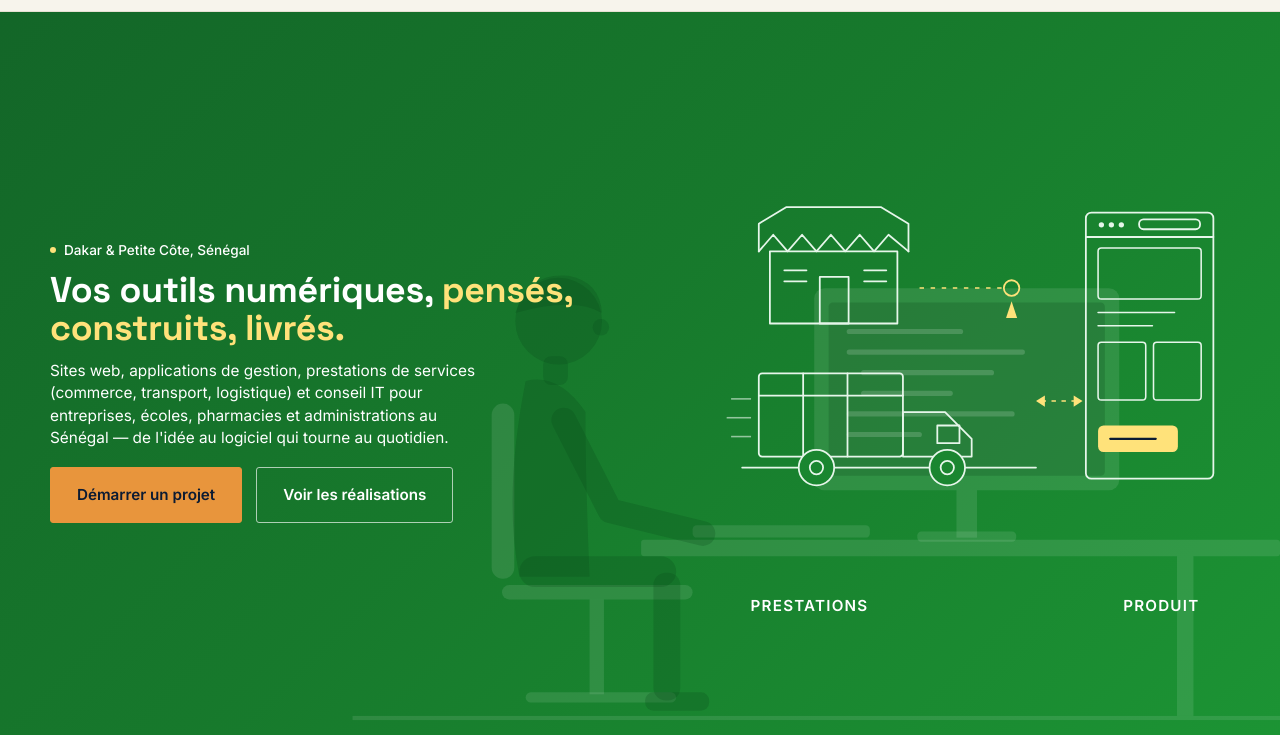
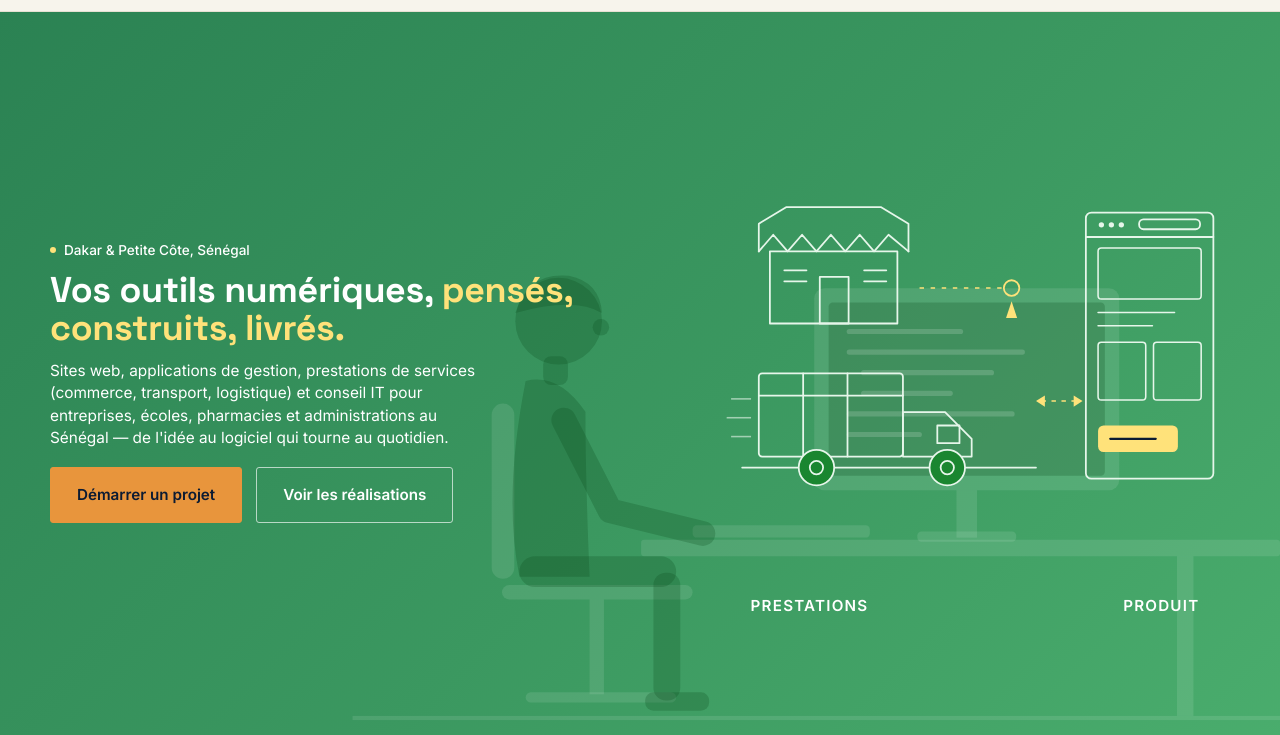
Before and after one commit to keurnjommultiservices-star/site-vitrine-consultance_it, a plain HTML site: page index.html in a window 1280 px wide. Shown: the part 65-800 px from the top of the page. Drawn offline with Linux system fonts and the light colour scheme; files whose address does not match are found by name.

Commit message:
Add files via upload

```diff
--- a/index.html
+++ b/index.html
@@ -37,7 +37,7 @@
   html{scroll-behavior:smooth;}
   body{
     margin:0;
-    background:linear-gradient(180deg, #17792c 0%, #136628 100%);
+    background:linear-gradient(180deg, #2f8a58 0%, #2b8253 100%);
     color:var(--white);
     font-family:'Inter',sans-serif;
     font-size:16px;
@@ -101,10 +101,10 @@
   .hero{
     position:relative;
     overflow:hidden;
-    background-color:#17792c;
+    background-color:#3b9860;
     background-image:
       url("assets/hero-bg.svg"),
-      linear-gradient(135deg, #136628 0%, #17792c 45%, #1c9434 100%),
+      linear-gradient(135deg, #2b8253 0%, #3b9860 55%, #4aad6d 100%),
       linear-gradient(rgba(255,255,255,0.07) 1px, transparent 1px),
       linear-gradient(90deg, rgba(255,255,255,0.07) 1px, transparent 1px);
     background-size:cover, cover, 56px 56px, 56px 56px;
```
